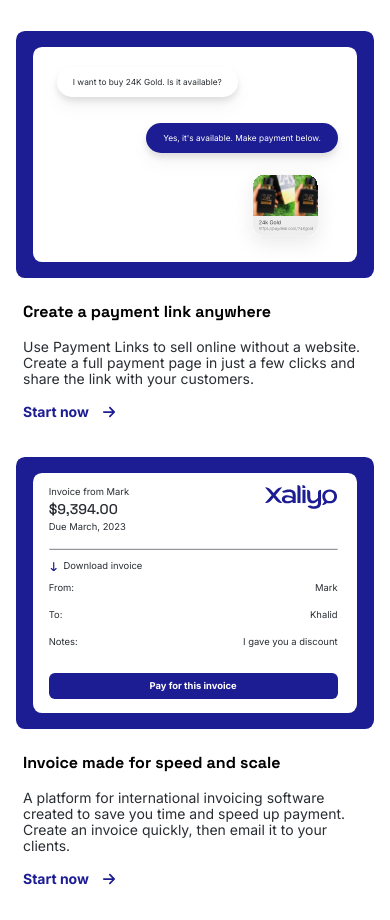
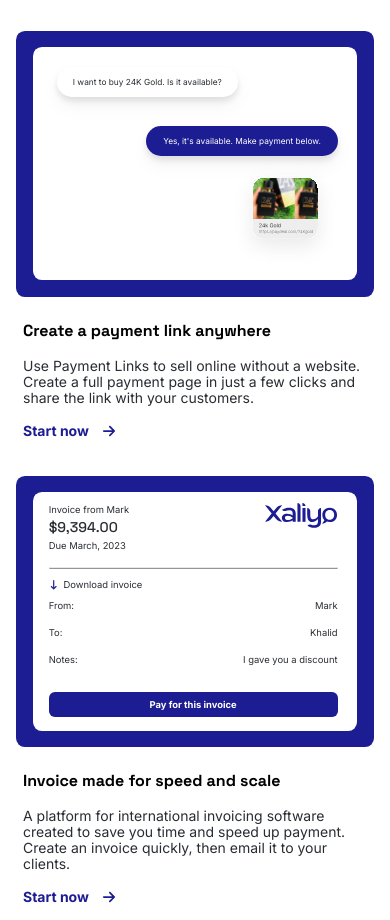
Before and after one commit to Mister-ecks/paydeal, a Next.js app: page / in a window 390 px wide. Shown: the part 1300-2220 px from the top of the page. Built offline with nearby package versions, Linux system fonts and the light colour scheme.

Commit message:
fix: first card

```diff
--- a/src/components/Main/Product/FirstSection/index.tsx
+++ b/src/components/Main/Product/FirstSection/index.tsx
@@ -21,7 +21,7 @@ const FirstSection = () => {
             {/* card */}
           <div className={`bg-[#1C1C93] rounded-[0.557rem]  w-[22.356rem] py-[1.003rem] px-[1.04rem]  md:px-[1.75rem] md:py-[1.656rem] ${chatCardInView ? "animate__animated animate__fadeInRight image-delay" : ""} md:w-[34.625rem]`}>
             {/* White chat background */}
-            <div ref={chatCardRef} className="bg-white w-[20.276rem]  rounded-[0.557rem] md:w-[30.125rem]  mx-auto my-auto ">
+            <div ref={chatCardRef} className="bg-white w-[20.276rem] h-[14.594rem] rounded-[0.557rem] md:w-[30.125rem] md:h-[24.563rem] mx-auto my-auto ">
               {/* Chat wrapper */}
               <div className="pl-[1.5rem] pt-[1.226rem] pr-[1.228rem] ">
                 {/*White Chat div */}
@@ -32,7 +32,7 @@ const FirstSection = () => {
                 </div>
 
                 {/* Blue chat div */}
-                <div ref={chatCardRef} className={`bg-[#1C1C93]  drop-shadow-lg rounded-[1.114rem] py-[0.56rem] md:py-[1rem] px-[0.957rem] md:px-[1.625rem] max-w-[12rem] ml-auto mt-[26px] md:mt-[3.063rem] md:max-w-[20rem] ${chatCardInView ? "animate__animated animate__bounceInRight animate__slow" : ""}`}>
+                <div ref={chatCardRef} className={`bg-[#1C1C93]  drop-shadow-lg rounded-[1.114rem] py-[0.56rem] md:py-[1rem] px-[0.957rem] md:px-[1.625rem] max-w-[12rem] ml-auto mt-[1.82rem] md:mt-[3.063rem] md:max-w-[20rem] ${chatCardInView ? "animate__animated animate__bounceInRight animate__slow" : ""}`}>
                   <p className="text-[0.52rem] text-center text-[white] font-normal md:text-sm">
                     Yes, it&apos;s available. Make payment below.
                   </p>
```
